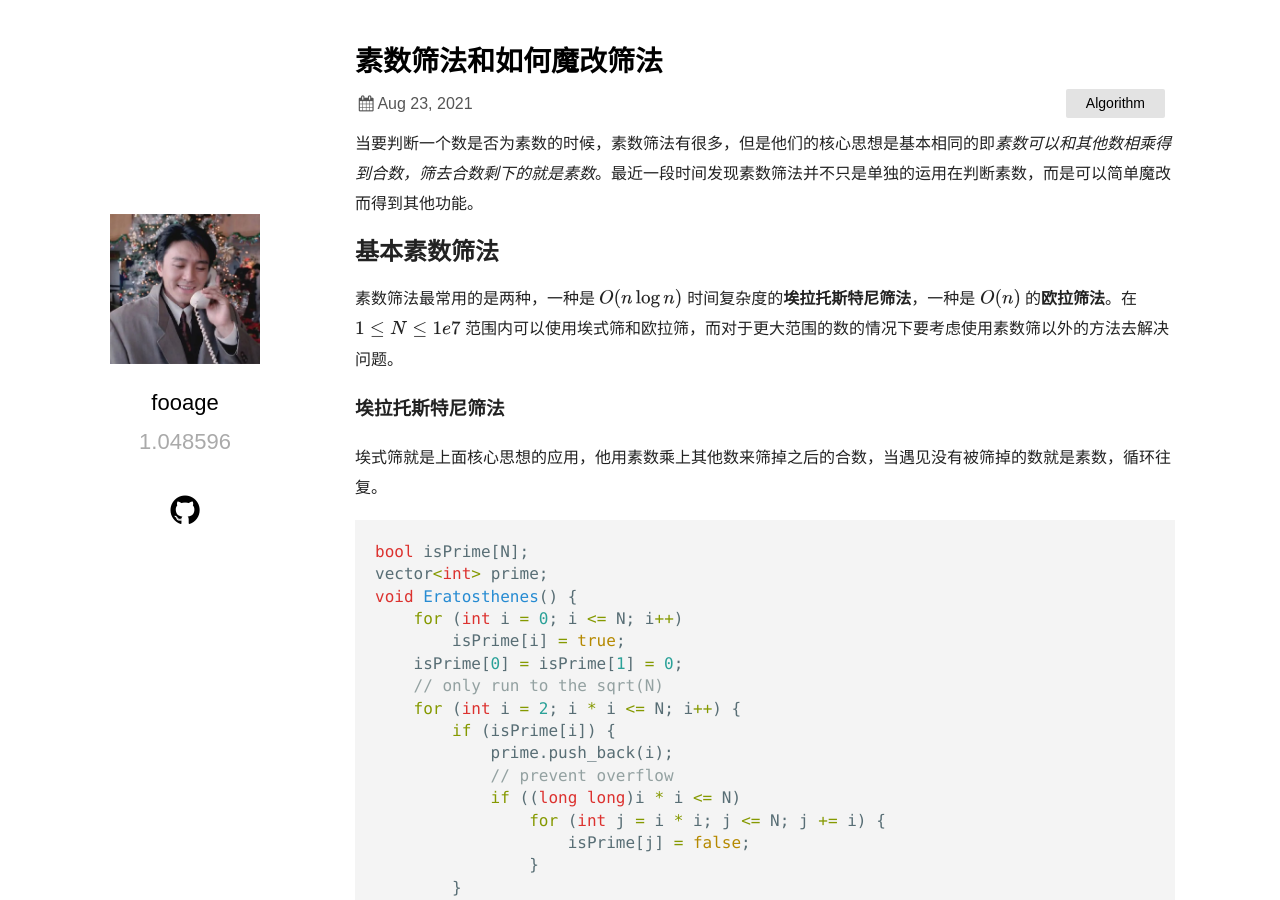
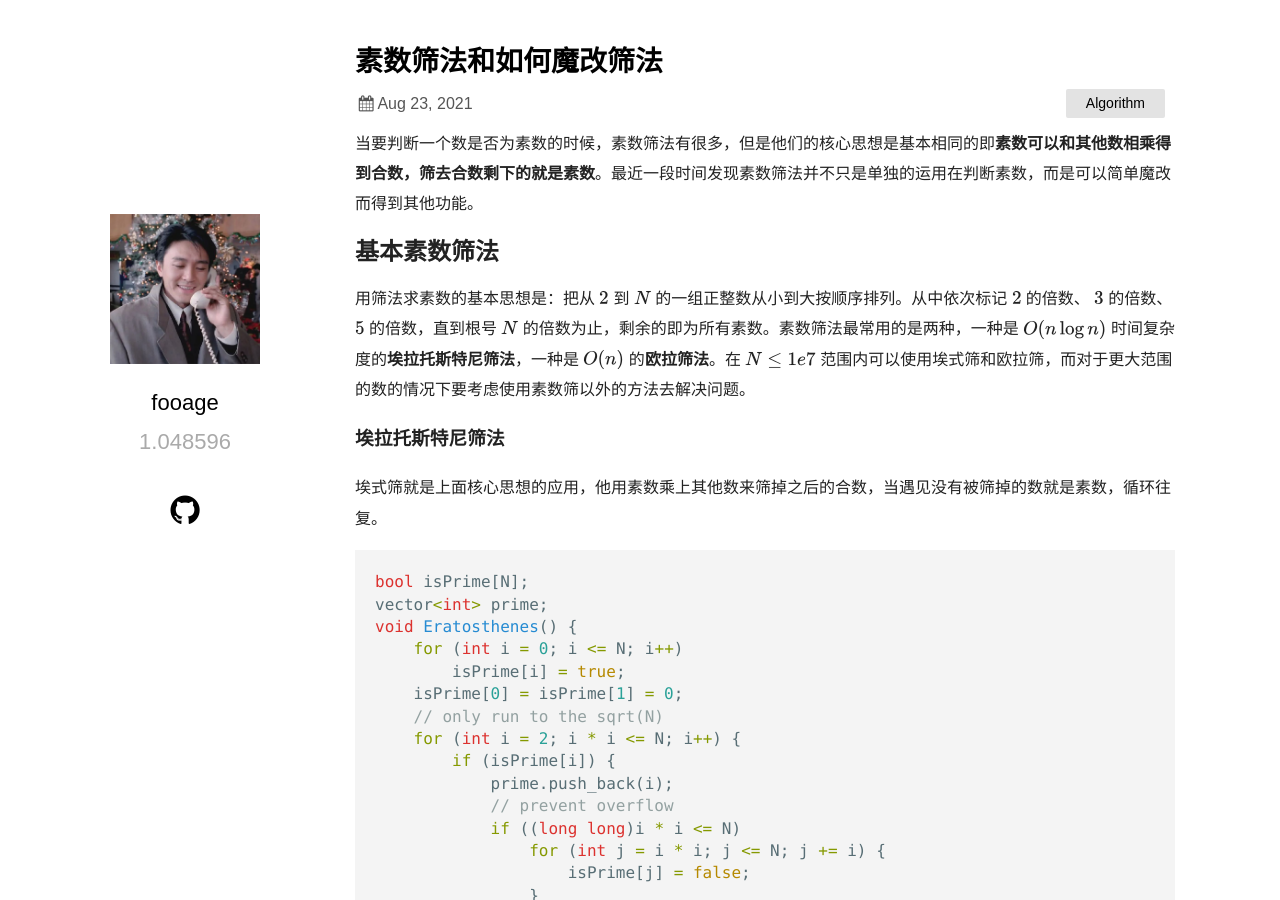
Before and after one commit to fooage/fooage, a Jekyll site: the page built from _posts/2021-08-23-素数筛法和如何魔改筛法.md, in a window 1280 px wide and 900 px high. Built offline with Jekyll 4.4.1, drawn with Linux system fonts in a browser that asks for light colours; some web fonts are replaced.

```diff
--- a/_posts/2021-08-23-素数筛法和如何魔改筛法.md
+++ b/_posts/2021-08-23-素数筛法和如何魔改筛法.md
@@ -5,11 +5,11 @@ date: 2021-08-23 20:21:36 +0800
 categories: Algorithm
 ---
 
-当要判断一个数是否为素数的时候，素数筛法有很多，但是他们的核心思想是基本相同的即*素数可以和其他数相乘得到合数，筛去合数剩下的就是素数*。最近一段时间发现素数筛法并不只是单独的运用在判断素数，而是可以简单魔改而得到其他功能。
+当要判断一个数是否为素数的时候，素数筛法有很多，但是他们的核心思想是基本相同的即**素数可以和其他数相乘得到合数，筛去合数剩下的就是素数**。最近一段时间发现素数筛法并不只是单独的运用在判断素数，而是可以简单魔改而得到其他功能。
 
 ## 基本素数筛法
 
-素数筛法最常用的是两种，一种是 $O(n\log n)$ 时间复杂度的**埃拉托斯特尼筛法**，一种是 $O(n)$ 的**欧拉筛法**。在 $1\leq N\leq 1e7$ 范围内可以使用埃式筛和欧拉筛，而对于更大范围的数的情况下要考虑使用素数筛以外的方法去解决问题。
+用筛法求素数的基本思想是：把从 $2$ 到 $N$ 的一组正整数从小到大按顺序排列。从中依次标记 $2$ 的倍数、 $3$ 的倍数、 $5$ 的倍数，直到根号 $N$ 的倍数为止，剩余的即为所有素数。素数筛法最常用的是两种，一种是 $O(n\log n)$ 时间复杂度的**埃拉托斯特尼筛法**，一种是 $O(n)$ 的**欧拉筛法**。在 $N\leq 1e7$ 范围内可以使用埃式筛和欧拉筛，而对于更大范围的数的情况下要考虑使用素数筛以外的方法去解决问题。
 
 ### 埃拉托斯特尼筛法
 
```
